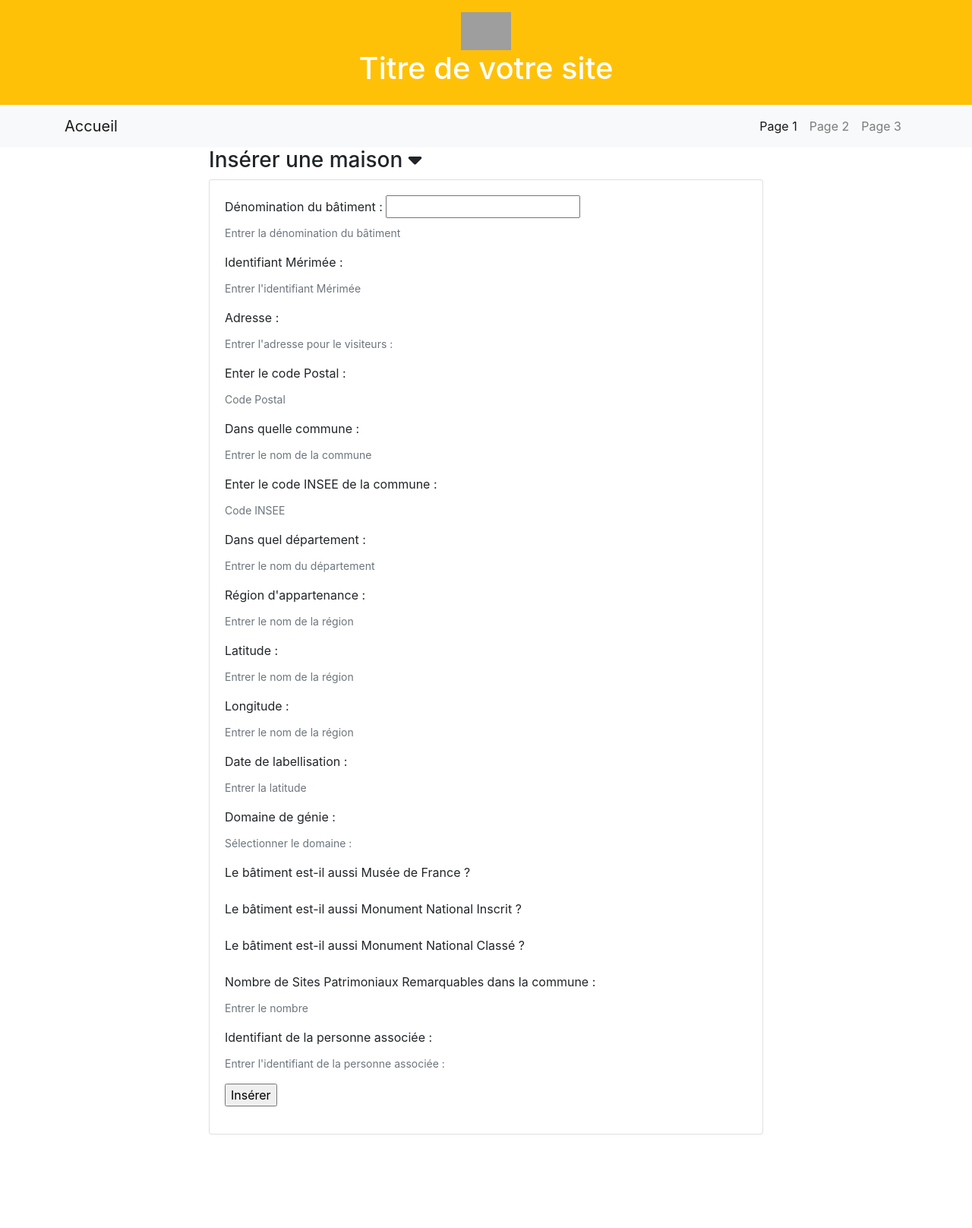
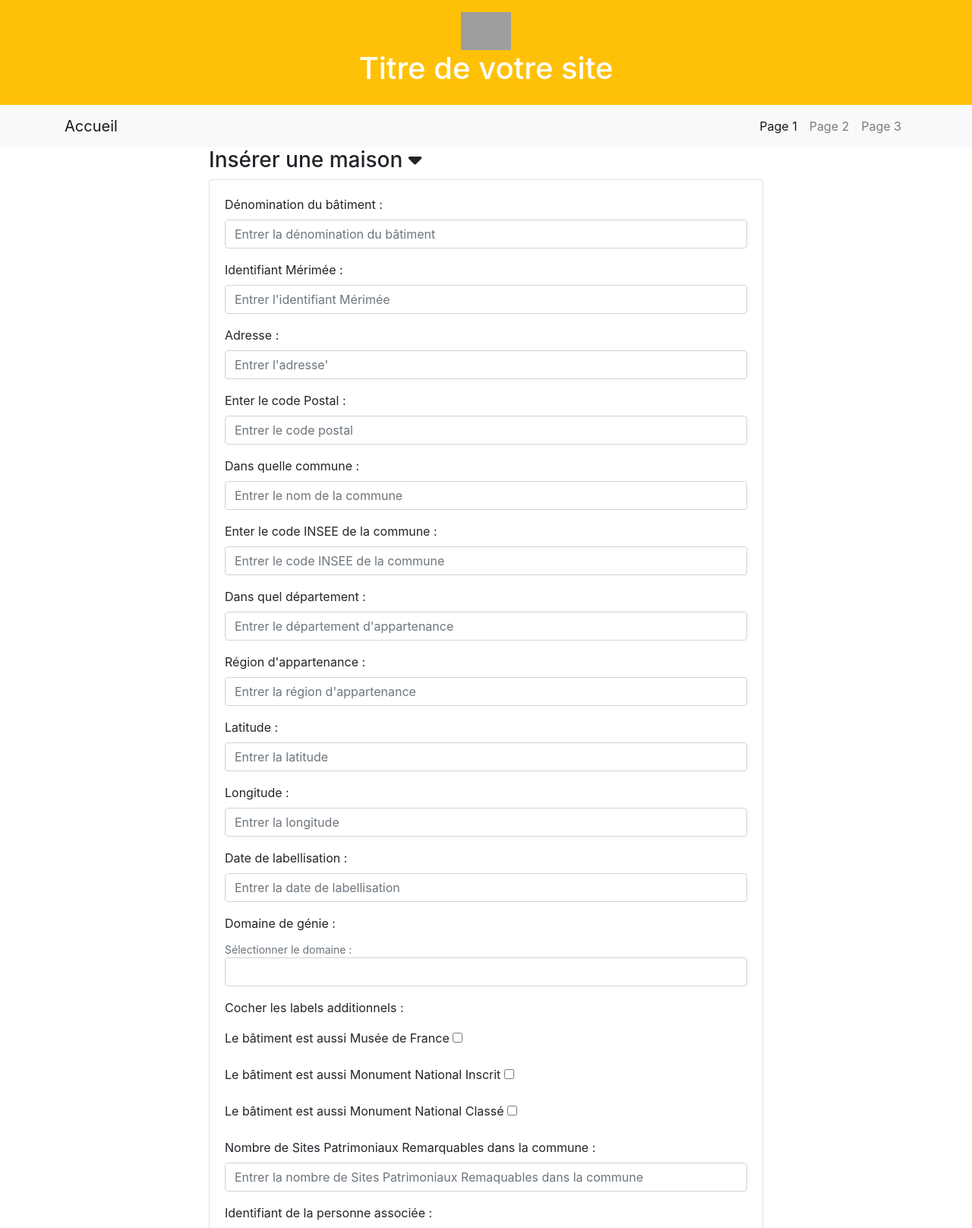
Before and after one commit to pauline-charrier/M2-TNAH_Application, a Flask app: page /insertions/maisons in a window 1280 px wide. Shown: the top 1616 px of the page at 76% size. Before the commit the page ends 1493 px from the top, so only its background shows below. Run offline with Flask 3, Linux system fonts and the light colour scheme; data that the repository does not hold is empty; some libraries are stand-ins or nearby versions; grey boxes are pictures that could not be loaded.

Commit message:
0301 matin
forms et essais de liens

```diff
--- a/appli/app/models/formulaires.py
+++ b/appli/app/models/formulaires.py
@@ -1,5 +1,5 @@
 from flask_wtf import FlaskForm
-from wtforms import StringField, SelectField, BooleanField
+from wtforms import StringField, SelectField, BooleanField, IntegerField
 from . import data
 
 class InsertionPersonne(FlaskForm):
@@ -27,6 +27,6 @@ class InsertionMaison(FlaskForm):
     museeFrance =  BooleanField("musee_france", validators=[])
     monumentsInscrits =  BooleanField("monuments_inscrits", validators=[])
     monumentsClasses =  BooleanField("monuments_classes", validators=[])
-    nombreSPR =  StringField("nombre_SPR", validators=[])
+    nombreSPR =  IntegerField("nombre_SPR", validators=[])
     type =  SelectField("type", choices=[], validators = [])
     idWikidata =  SelectField("id_wikidata", choices = [], validators=[])
--- a/appli/app/templates/pages/liste.html
+++ b/appli/app/templates/pages/liste.html
@@ -28,7 +28,7 @@
                id="list-{{maisons.denomination}}-list" data-toggle="list"
                href="#list-{{maisons.denomination}}" role="tab"
                aria-controls="{{maisons.denomination}}">
-               {{maisons.denomination}}
+               <a href="{{ url_for('info_maisons', nom_maisons=maisons.denomination)}}">{{maisons.denomination}} </a>
             </a>
         </div>
         </li>
--- a/appli/app/templates/partials/css.html
+++ b/appli/app/templates/partials/css.html
@@ -1,4 +1,4 @@
 <link href="https://cdn.jsdelivr.net/npm/bootstrap@5.2.2/dist/css/bootstrap.min.css" rel="stylesheet"
         integrity="sha384-Zenh87qX5JnK2Jl0vWa8Ck2rdkQ2Bzep5IDxbcnCeuOxjzrPF/et3URy9Bv1WTRi" crossorigin="anonymous">
         <link rel="stylesheet" href="https://cdn.jsdelivr.net/npm/bootstrap@4.0.0/dist/css/bootstrap.min.css" integrity="sha384-Gn5384xqQ1aoWXA+058RXPxPg6fy4IWvTNh0E263XmFcJlSAwiGgFAW/dAiS6JXm" crossorigin="anonymous">
-<link rel="stylesheet" href="{{ url_for('static', filename='css/font-awesome.css')}}">
+<link rel="stylesheet" href="#">
--- a/appli/app/templates/partials/formulaires/insertion_maisons.html
+++ b/appli/app/templates/partials/formulaires/insertion_maisons.html
@@ -3,87 +3,89 @@
 
     <div class="form-group">
         <label for="denomination">Dénomination du bâtiment : </label>
-        <input type="text" id="code_resource" name="code_resource">
-        <small id="denomination" class="form-text text-muted">Entrer la dénomination du bâtiment</small></input>
+        {{ form.denomination(class_="form-control", placeholder_="Entrer la dénomination du bâtiment") }}
     </div>
 
     <div class="form-group">
         <label for="id">Identifiant Mérimée : </label>
-        <small id="code_pays" class="form-text text-muted">Entrer l'identifiant Mérimée</small>
+        {{ form.id(class_="form-control", placeholder_="Entrer l'identifiant Mérimée") }}
     </div>
 
     <div class="form-group">
         <label for="adresse">Adresse : </label>
-        <small id="adresse" class="form-text text-muted">Entrer l'adresse pour le visiteurs : </small>
+        {{ form.adresse(class_="form-control", placeholder_="Entrer l'adresse'") }}
     </div>
 
     <div class="form-group">
         <label for="code_postal">Enter le code Postal : </label>
-        <small id="code_postal" class="form-text text-muted">Code Postal</small>
+        {{ form.code_postal(class_="form-control", placeholder_="Entrer le code postal") }}
     </div>
 
     <div class="form-group">
         <label for="commune">Dans quelle commune : </label>
-        <small id="ressources" class="form-text text-muted">Entrer le nom de la commune</small>
+        {{ form.commune(class_="form-control", placeholder_="Entrer le nom de la commune") }}
     </div>
 
     <div class="form-group">
         <label for="code_INSEE">Enter le code INSEE de la commune : </label>
-        <small id="code_INSEE" class="form-text text-muted">Code INSEE</small>
+        {{ form.code_INSEE(class_="form-control", placeholder_="Entrer le code INSEE de la commune") }}
     </div>
 
     <div class="form-group">
         <label for="dpmt">Dans quel département : </label>
-        <small id="dpmt" class="form-text text-muted">Entrer le nom du département</small>
+        {{ form.dpmt(class_="form-control", placeholder_="Entrer le département d'appartenance") }}
     </div>
 
     <div class="form-group">
         <label for="region">Région d'appartenance : </label>
-        <small id="region" class="form-text text-muted">Entrer le nom de la région</small>
+        {{ form.region(class_="form-control", placeholder_="Entrer la région d'appartenance") }}
     </div>
 
     <div class="form-group">
         <label for="latitude">Latitude : </label>
-        <small id="latitude" class="form-text text-muted">Entrer le nom de la région</small>
+        {{ form.latitude(class_="form-control", placeholder_="Entrer la latitude") }}
     </div>
 
     <div class="form-group">
         <label for="longitude">Longitude : </label>
-        <small id="longitude" class="form-text text-muted">Entrer le nom de la région</small>
+        {{ form.longitude(class_="form-control", placeholder_="Entrer la longitude") }}
     </div>
 
     <div class="form-group">
         <label for="date_label">Date de labellisation : </label>
-        <small id="date_label" class="form-text text-muted">Entrer la latitude</small>
+        {{ form.date_label(class_="form-control", placeholder_="Entrer la date de labellisation") }}
     </div>
 
     <div class="form-group">
         <label for="type">Domaine de génie : </label>
         <small id="type" class="form-text text-muted">Sélectionner le domaine : </small>
+        {{ form.type(class_="form-control") }}
     </div>
 
     <div class="form-group">
-        <label for="musee_france">Le bâtiment est-il aussi Musée de France ? </label>
-        <small id="musee_france" class="form-text text-muted"></small>
+        <p>Cocher les labels additionnels : </p>
+        <label for="musee_france">Le bâtiment est aussi Musée de France </label>
+        {{ form.museeFrance() }}
     </div>
 
     <div class="form-group">
-        <label for="monuments_inscrit">Le bâtiment est-il aussi Monument National Inscrit ? </label>
-        <small id="monuments_inscrit" class="form-text text-muted"></small>
+        <label for="monuments_inscrit">Le bâtiment est aussi Monument National Inscrit </label>
+        {{ form.monumentsInscrits() }}
     </div>
 
     <div class="form-group">
-        <label for="monuments_classes">Le bâtiment est-il aussi Monument National Classé ? </label>
-        <small id="monuments_classes" class="form-text text-muted"></small>
+        <label for="monuments_classes">Le bâtiment est aussi Monument National Classé </label>
+        {{ form.monumentsClasses() }}
     </div>
 
     <div class="form-group">
         <label for="nombre_SPR">Nombre de Sites Patrimoniaux Remarquables dans la commune : </label>
-        <small id="nombre_SPR" class="form-text text-muted">Entrer le nombre</small>
+        {{ form.nombreSPR(class_="form-control", placeholder_= "Entrer la nombre de Sites Patrimoniaux Remaquables dans la commune") }}
     </div>
 
     <div class="form-group">
         <label for="id_wikidata">Identifiant de la personne associée : </label>
+        {{ form.idWikidata(class_="form-control") }}
         <small id="id_wikidata" class="form-text text-muted">Entrer l'identifiant de la personne associée : </small>
     </div>
 
```
